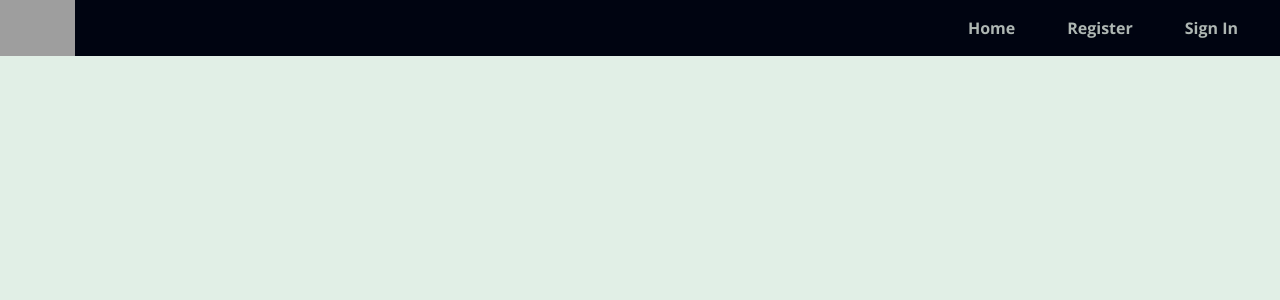
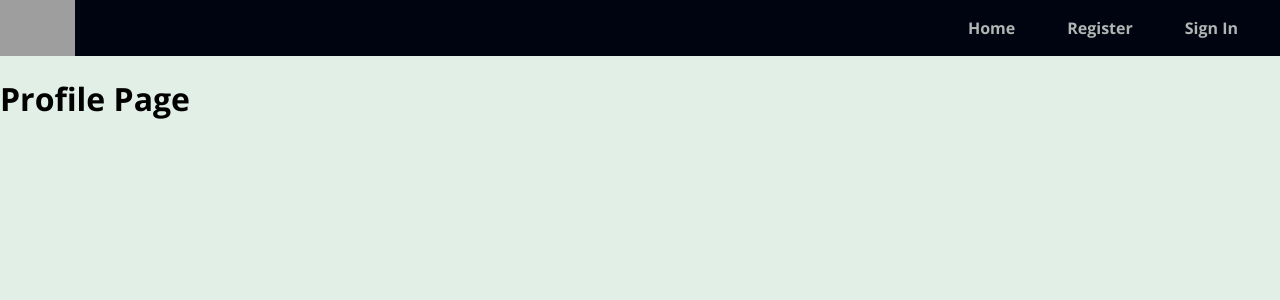
Before and after one commit to Neoj1sec142/Foodle-Front, a React (Create React App) app in the folder client/: page /profile in a window 1280 px wide. Shown: the top 300 px of the page. Built offline with nearby package versions, Linux system fonts and the light colour scheme; no server answers; grey boxes are pictures that could not be loaded.

Commit message:
adding to the profile page and changed react stars to only accept whole values

```diff
--- a/client/src/App.js
+++ b/client/src/App.js
@@ -5,6 +5,7 @@ import Home from './pages/Home'
 import SignIn from './pages/SignIn'
 import Register from './pages/Register'
 import FeedPage from './pages/FeedPage'
+import Profile from './pages/Profile'
 import { CheckSession } from "./services/Auth";
 import './styles/App.css';
 
@@ -58,6 +59,9 @@ function App() {
           <Route path="/feed"
             element={<FeedPage user={user} authenticated={authenticated} />}
           />
+          <Route path="/profile"
+            element={<Profile user={user} authenticated={authenticated} />}
+          />
         </Routes>
       </div>
     </div>
--- a/client/src/components/Nav.jsx
+++ b/client/src/components/Nav.jsx
@@ -7,6 +7,7 @@ const Nav = ({ authenticated, user, handleLogOut }) => {
       <nav>
         <h3>Welcome {user.email}!</h3>
         <Link to="/feed">Feed</Link>
+        <Link to="/profile">Profile</Link>
         <Link onClick={handleLogOut} to="/">
           Sign Out
         </Link>
@@ -19,7 +20,6 @@ const Nav = ({ authenticated, user, handleLogOut }) => {
       <Link to="/">Home</Link>
       <Link to="/register">Register</Link>
       <Link to="/signin">Sign In</Link>
-      {/* <Link to="/feed">Feed</Link> */}
     </nav>
   )
 
--- a/client/src/pages/FeedPage.js
+++ b/client/src/pages/FeedPage.js
@@ -64,6 +64,7 @@ const HomePage = (props) => {
             size={24}
             color2={'#ffd700'}
             className={'stars'}
+            half={false}
           />
           <textarea
             onChange={handleChange}
--- a/client/src/pages/Profile.js
+++ b/client/src/pages/Profile.js
@@ -2,24 +2,31 @@ import { connect } from 'react-redux'
 import { useParams } from 'react-router-dom'
 import { useEffect } from 'react'
 import { LoadUsers } from '../store/actions/UserActions'
-import { GetUsers } from '../services/UserServices'
+
 
 const mapStateToProps = ({ userState }) => {
     return { userState }
   }
 const mapDispatchToProps = (dispatch) => {
     return {
-        GetUsers: (id) => dispatch(LoadUsers(id))
+        fetchUsers: (id) => dispatch(LoadUsers(id))
     }
 }
 
-const Profile = () => {
+const Profile = (props) => {
     const { id } = useParams()
 
+    useEffect(() => {
+        props.fetchUsers(id)
+      }, [id])
 
     return(
         <div className='user-profile'>
-
+            <div className='profile-banner'>
+            {/* <h2>{props.userState.user.username}</h2>
+            <h4>{props.userState.user.image}</h4> */}
+            <h1> Profile Page </h1>
+            </div>
 
         </div>
     )
```
